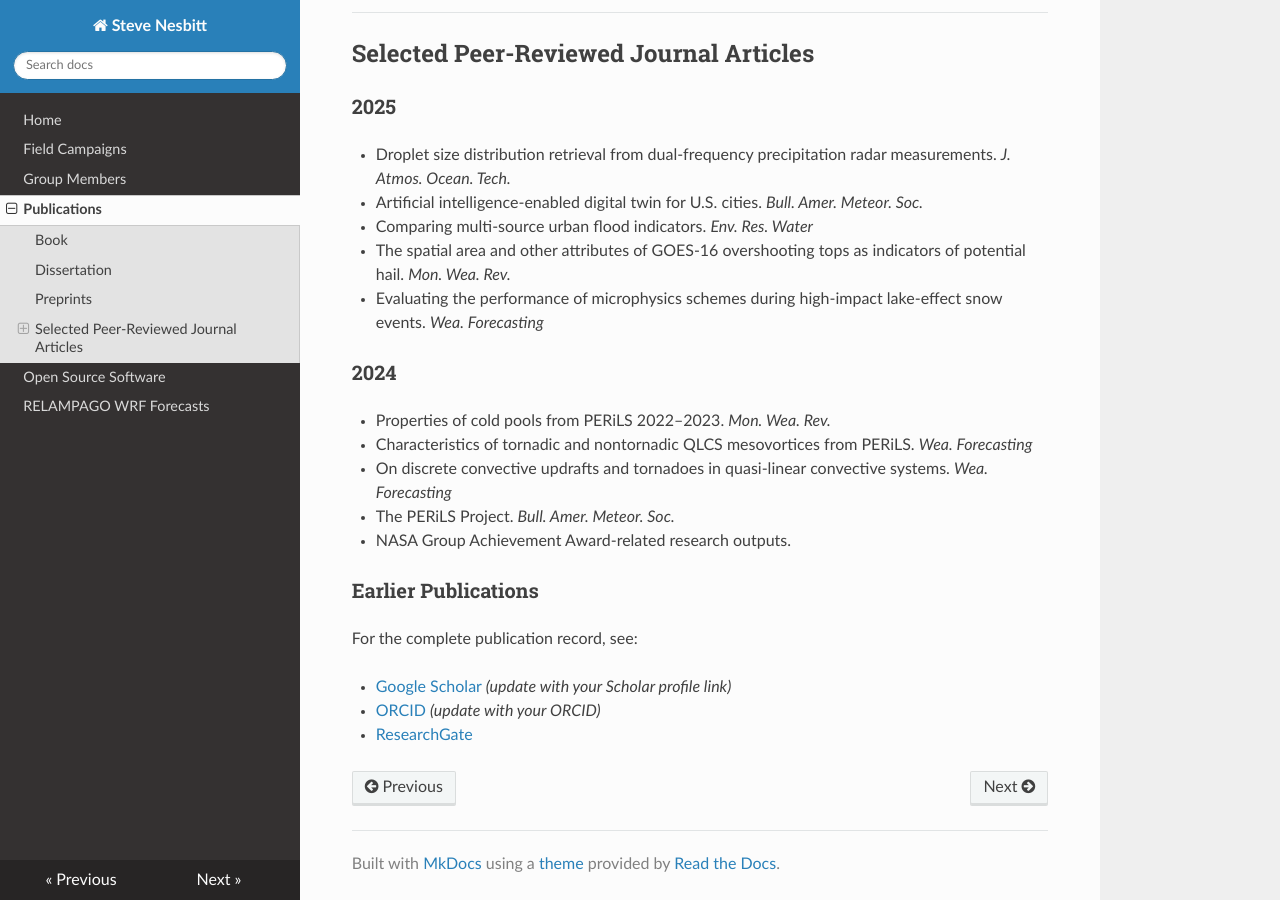
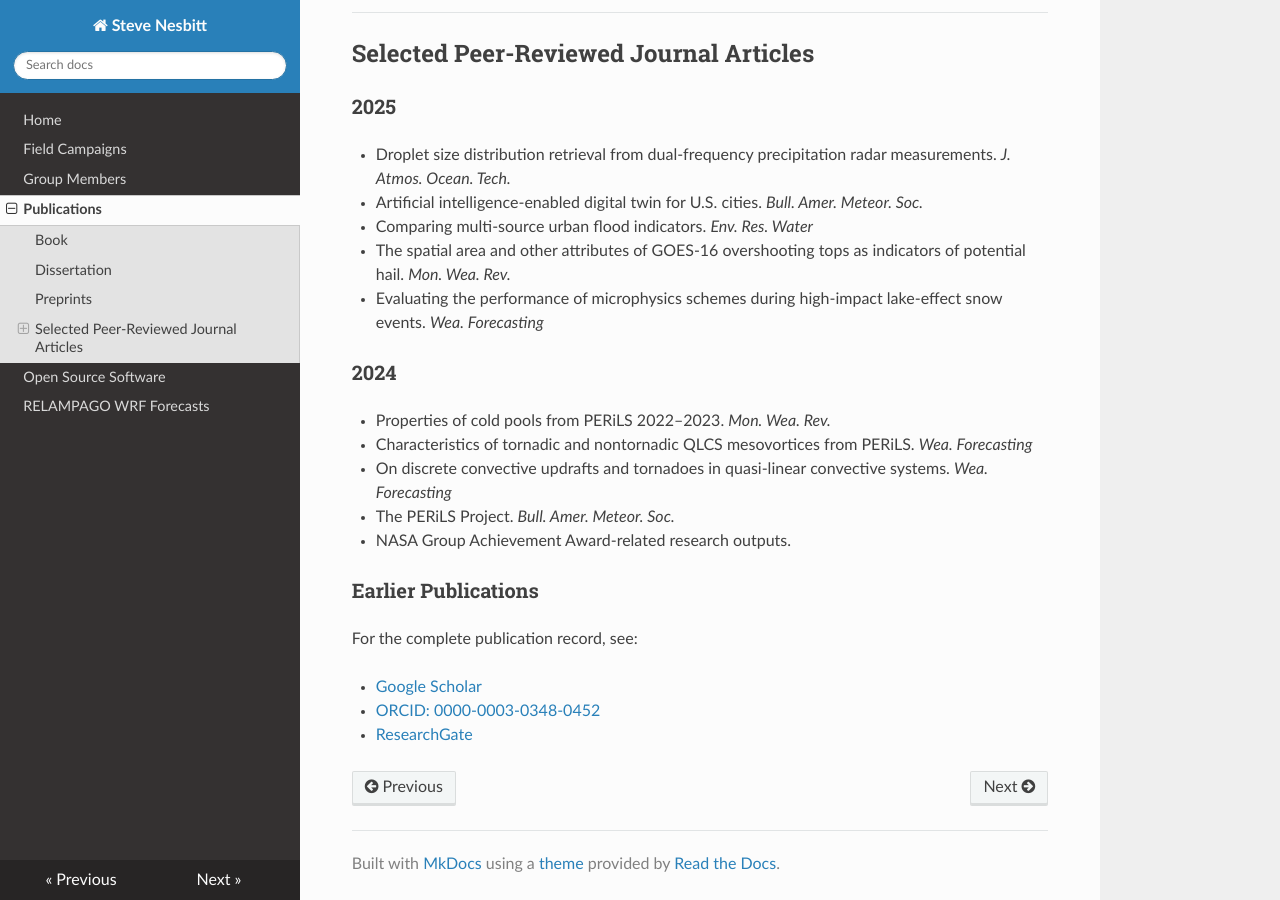
Before and after one commit to swnesbitt/swnesbitt.github.io, an MkDocs documentation site: the page built from docs/publications.md, in a window 1280 px wide and 900 px high, scrolled down 775 px. Built offline with MkDocs 1.6.1, drawn with Linux system fonts in a browser that asks for light colours; nearby versions of some CDN libraries.

Commit message:
Add Google Scholar and ORCID links to publications page
Co-Authored-By: Claude Sonnet 4.6 <noreply@anthropic.com>

```diff
--- a/docs/publications.md
+++ b/docs/publications.md
@@ -46,6 +46,6 @@ Ladino-Rincon, A., and **S. W. Nesbitt**, 2025: Radar DataTree: A FAIR and Cloud
 
 For the complete publication record, see:
 
-- [Google Scholar](https://scholar.google.com/citations?user=) *(update with your Scholar profile link)*
-- [ORCID](https://orcid.org/) *(update with your ORCID)*
+- [Google Scholar](https://scholar.google.com/citations?user=7iqutUMAAAAJ&hl=en)
+- [ORCID: 0000-0003-0348-0452](https://orcid.org/0000-0003-0348-0452)
 - [ResearchGate](https://www.researchgate.net/profile/Stephen-Nesbitt)
```
